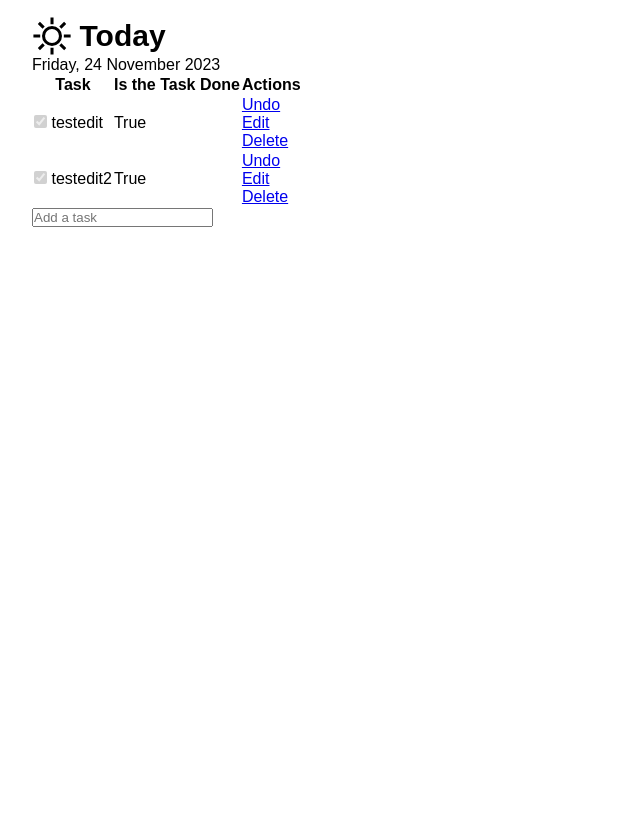
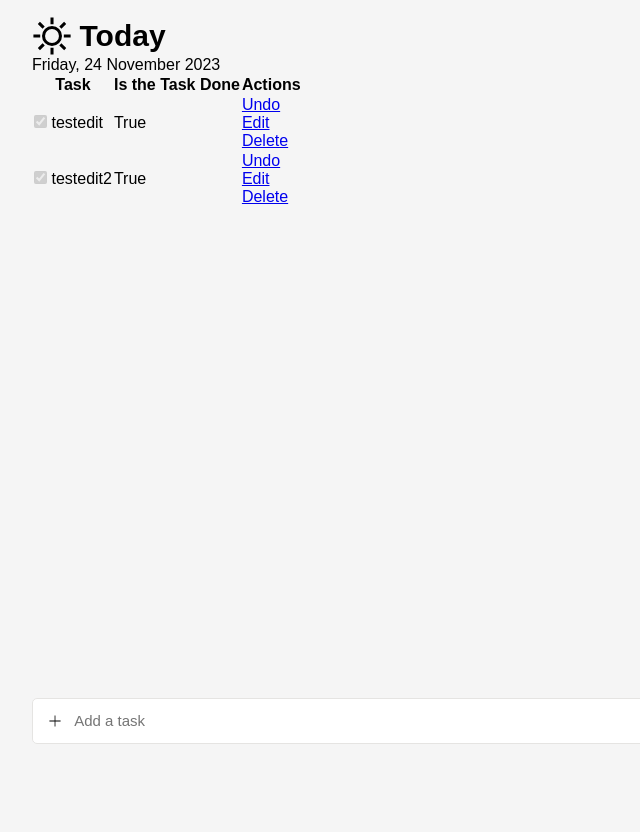
Before and after one commit to rullyvarelio/tick-task, a Flask app: page / in a window 1280 px wide. Shown: the whole page, without its empty margins (0-640 px from the left). After the commit the page ends 744 px from the top, so only its background shows below. Run offline with Flask 3, Linux system fonts and the light colour scheme; data comes from the database, SQL or seed files in the repository; both versions use the stored data as it was after the commit.

Commit message:
Styling index

```diff
--- a/static/css/main.css
+++ b/static/css/main.css
@@ -1,12 +1,13 @@
 * {
     margin: 0;
     padding: 0;
-    box-sizing: content-box;
+    box-sizing: border-box;
     font-family: Arial, Helvetica, sans-serif;
 }
 
 body {
-    margin: 1em 2em;
+    padding: 1em 2em;
+    background-color: #f5f5f5;
     height: 100vh;
 }
 
@@ -18,5 +19,38 @@ body {
 
 .header_title img {
     width: 40px;
-    margin-right: .5em;
+    margin-right: 0.5em;
 }
+
+.task_form {
+    position: fixed;
+    width: 100%;
+    bottom: 7%;
+}
+
+.task_field {
+    background-color: #ffffff;
+    padding: 0.7em;
+    border: 1px solid #e5e4e2;
+    border-radius: 5px;
+    display: flex;
+    align-items: center;
+    position: sticky;
+    width: 100%;
+}
+
+.task_field img {
+    width: 30px;
+    padding: 0 0.5em 0 0;
+}
+
+.task_field input[type=text] {
+    font-size: 15px;
+    width: 100%;
+    background-color: #ffffff;
+    border: none;
+}
+
+.task_field input[type=text]:focus {
+    outline: none;
+}
--- a/templates/index.html
+++ b/templates/index.html
@@ -55,11 +55,12 @@
             </table>
         {% endif %}
 
-        <form action="/" method="post">
+        <form class="task_form" action="/" method="post">
             <div class="task_field">
+                <img src="{{url_for('static', filename='vectors/add.svg')}}" alt="Add task icon">
                 <input type="text" placeholder="Add a task" id="task_content" name="task_content">
+                <!-- <input type="submit" value="Add task"> -->
             </div>
-            <!-- <input type="submit" value="Add task"> -->
         </form>
     </main>
 {% endblock %}
```
Also changed, not shown: instance/todos.sqlite, static/vectors/add.svg (added).
